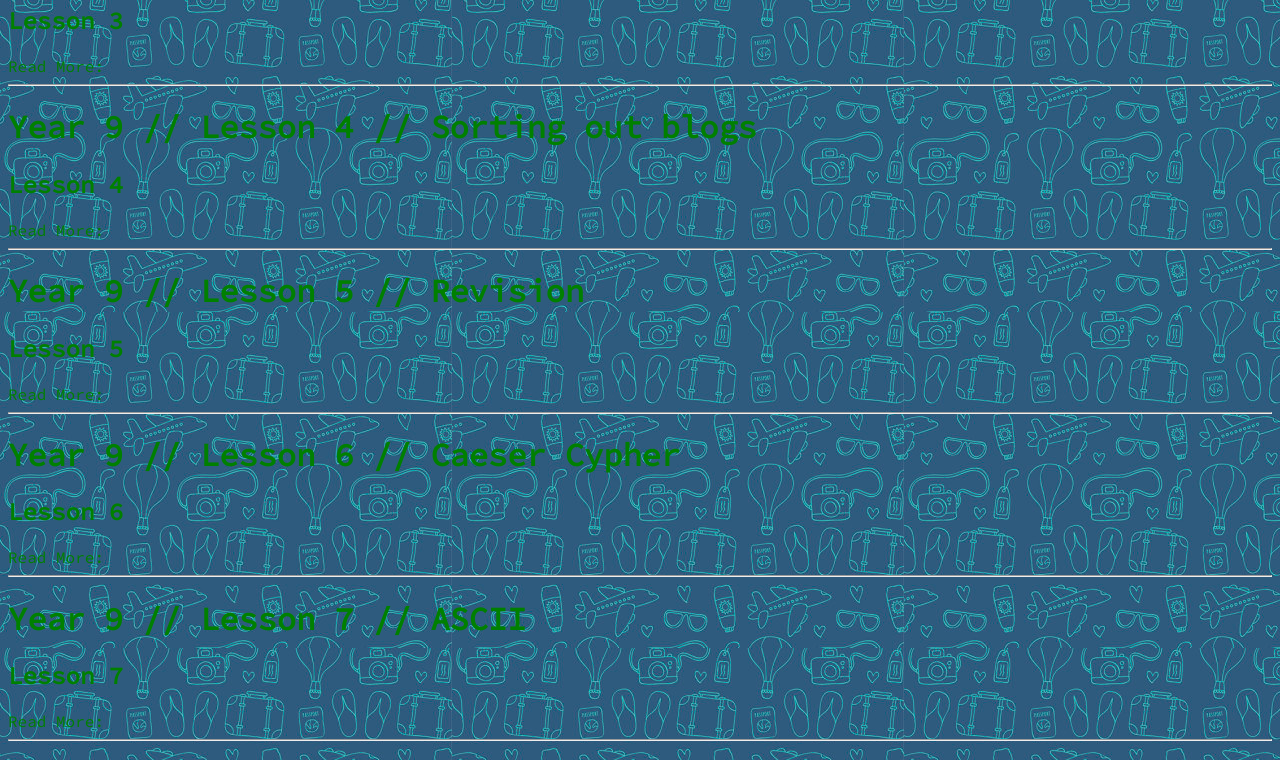
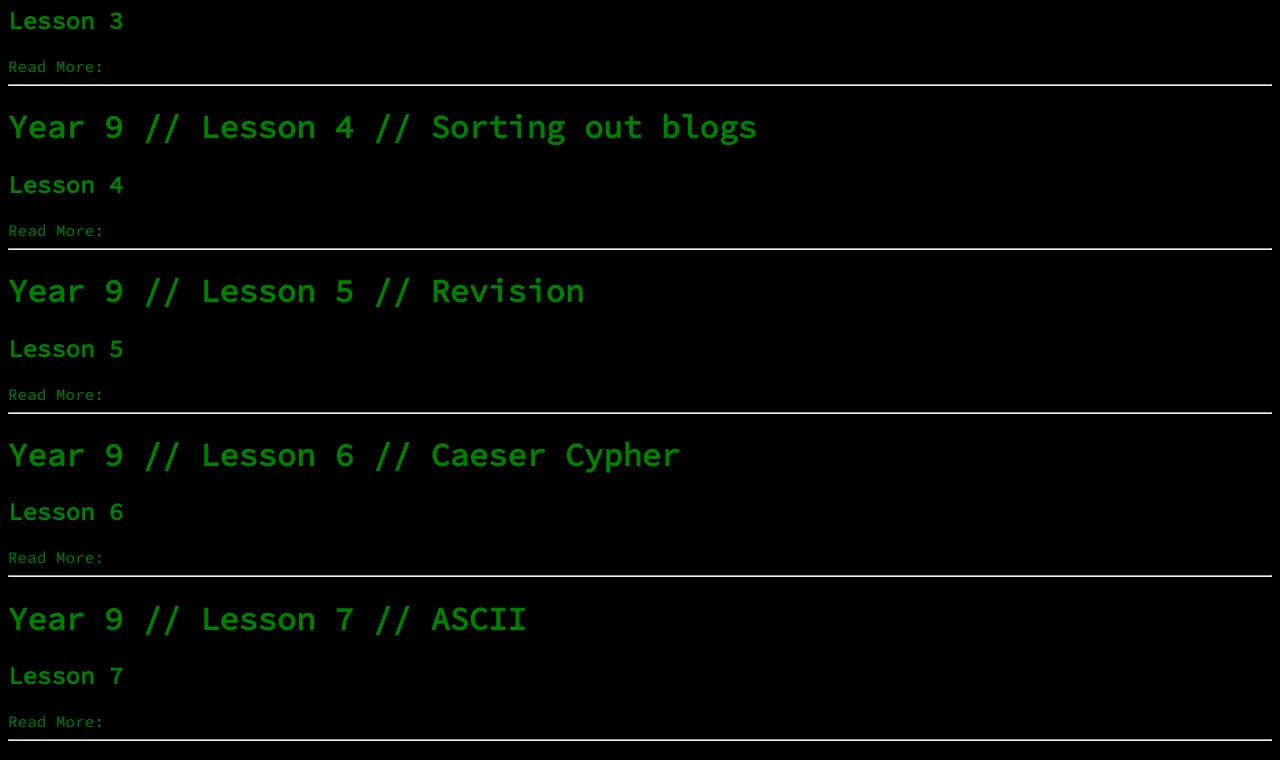
Before and after one commit to SheriyarNawaz/ITBlog, a plain HTML site: page index.html in a window 1280 px wide. Shown: the part 696-1456 px from the top of the page. Drawn offline with Linux system fonts and the light colour scheme.

Commit message:
Update style.css

```diff
--- a/style.css
+++ b/style.css
@@ -14,7 +14,7 @@ body {
 
 	font-family:'Source Code Pro';
 	color:green;
-	background-image:url("images/background-image.jpg");
+	background-color:black;
 
 }
 
```
